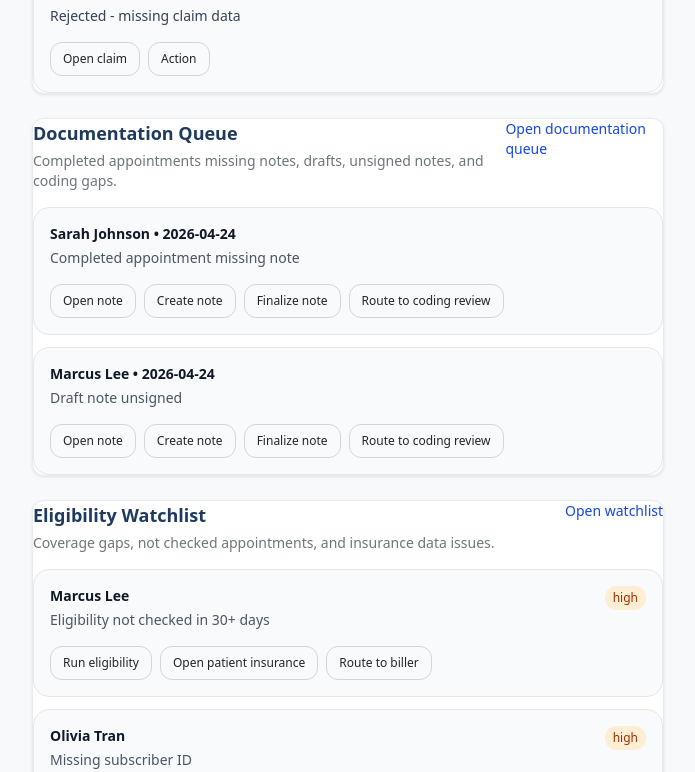
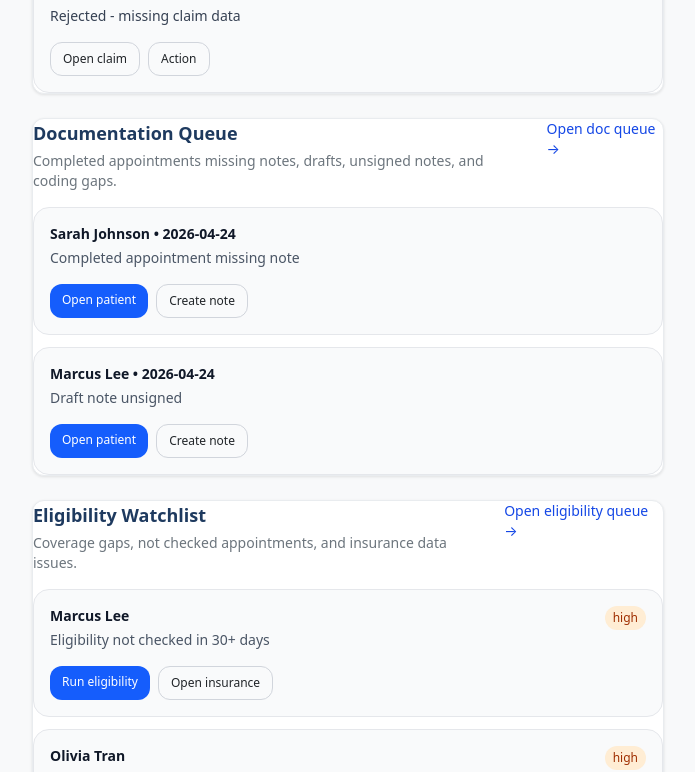
Before and after one commit to therassistantllc/therassistantold, a Next.js app: page / in a window 1280 px wide. Shown: the part 1667-2439 px from the top of the page, without its empty margins (248-943 px from the left). Built offline with nearby package versions, Linux system fonts and the light colour scheme.

Commit message:
feat: update DocumentationQueueCard and EligibilityWatchlistCard for improved action links and descriptions

```diff
--- a/components/dashboard/DocumentationQueueCard.tsx
+++ b/components/dashboard/DocumentationQueueCard.tsx
@@ -15,10 +15,10 @@ export default function DocumentationQueueCard({ rows }: { rows: DocumentationRo
     <DashboardCard
       title="Documentation Queue"
       description="Completed appointments missing notes, drafts, unsigned notes, and coding gaps."
-      action={<Link href="/encounters?status=missing_note" className="text-sm text-blue-700 hover:underline">Open documentation queue</Link>}
+      action={<Link href="/workqueue?queue=ready_to_bill" className="text-sm text-blue-700 hover:underline">Open doc queue →</Link>}
     >
       {rows.length === 0 ? (
-        <EmptyState title="Documentation clear" description="No urgent note or coding tasks." />
+        <EmptyState title="Documentation clear" description="All encounters are documented and ready for billing." />
       ) : (
         <div className="space-y-3">
           {rows.map((row) => (
@@ -26,10 +26,8 @@ export default function DocumentationQueueCard({ rows }: { rows: DocumentationRo
               <div className="text-sm font-semibold text-gray-900">{row.title}</div>
               <div className="mt-1 text-sm text-gray-600">{row.status}</div>
               <div className="mt-4 flex flex-wrap gap-2">
-                <Link href={row.patientId ? `/patients/${row.patientId}/documents` : "/patients"} className="rounded-xl border border-gray-300 px-3 py-2 text-xs hover:bg-white">Open note</Link>
+                <Link href={row.patientId ? `/patients/${row.patientId}` : "/patients"} className="rounded-xl bg-blue-600 px-3 py-2 text-xs text-white hover:bg-blue-700">Open patient</Link>
                 <Link href="/encounters/new" className="rounded-xl border border-gray-300 px-3 py-2 text-xs hover:bg-white">Create note</Link>
-                <Link href="/encounters" className="rounded-xl border border-gray-300 px-3 py-2 text-xs hover:bg-white">Finalize note</Link>
-                <Link href="/billing" className="rounded-xl border border-gray-300 px-3 py-2 text-xs hover:bg-white">Route to coding review</Link>
               </div>
             </div>
           ))}
--- a/components/dashboard/EligibilityWatchlistCard.tsx
+++ b/components/dashboard/EligibilityWatchlistCard.tsx
@@ -16,10 +16,10 @@ export default function EligibilityWatchlistCard({ rows }: { rows: EligibilityWa
     <DashboardCard
       title="Eligibility Watchlist"
       description="Coverage gaps, not checked appointments, and insurance data issues."
-      action={<Link href="/scheduling?filter=eligibility_not_checked" className="text-sm text-blue-700 hover:underline">Open watchlist</Link>}
+      action={<Link href="/workqueue?queue=eligibility_needed" className="text-sm text-blue-700 hover:underline">Open eligibility queue →</Link>}
     >
       {rows.length === 0 ? (
-        <EmptyState title="No eligibility alerts" description="Eligibility watchlist is clear." />
+        <EmptyState title="No eligibility alerts" description="All appointments have current eligibility checks." />
       ) : (
         <div className="space-y-3">
           {rows.map((row) => (
@@ -32,9 +32,8 @@ export default function EligibilityWatchlistCard({ rows }: { rows: EligibilityWa
                 <SeverityBadge severity="high" />
               </div>
               <div className="mt-4 flex flex-wrap gap-2">
-                <Link href="/scheduling?run=eligibility" className="rounded-xl border border-gray-300 px-3 py-2 text-xs hover:bg-white">Run eligibility</Link>
-                {row.patientId ? <Link href={`/patients/${row.patientId}/billing-settings`} className="rounded-xl border border-gray-300 px-3 py-2 text-xs hover:bg-white">Open patient insurance</Link> : null}
-                <Link href="/tickets" className="rounded-xl border border-gray-300 px-3 py-2 text-xs hover:bg-white">Route to biller</Link>
+                <Link href="/scheduling" className="rounded-xl bg-blue-600 px-3 py-2 text-xs text-white hover:bg-blue-700">Run eligibility</Link>
+                {row.patientId ? <Link href={`/patients/${row.patientId}/billing-settings`} className="rounded-xl border border-gray-300 px-3 py-2 text-xs hover:bg-white">Open insurance</Link> : null}
               </div>
             </div>
           ))}
```
